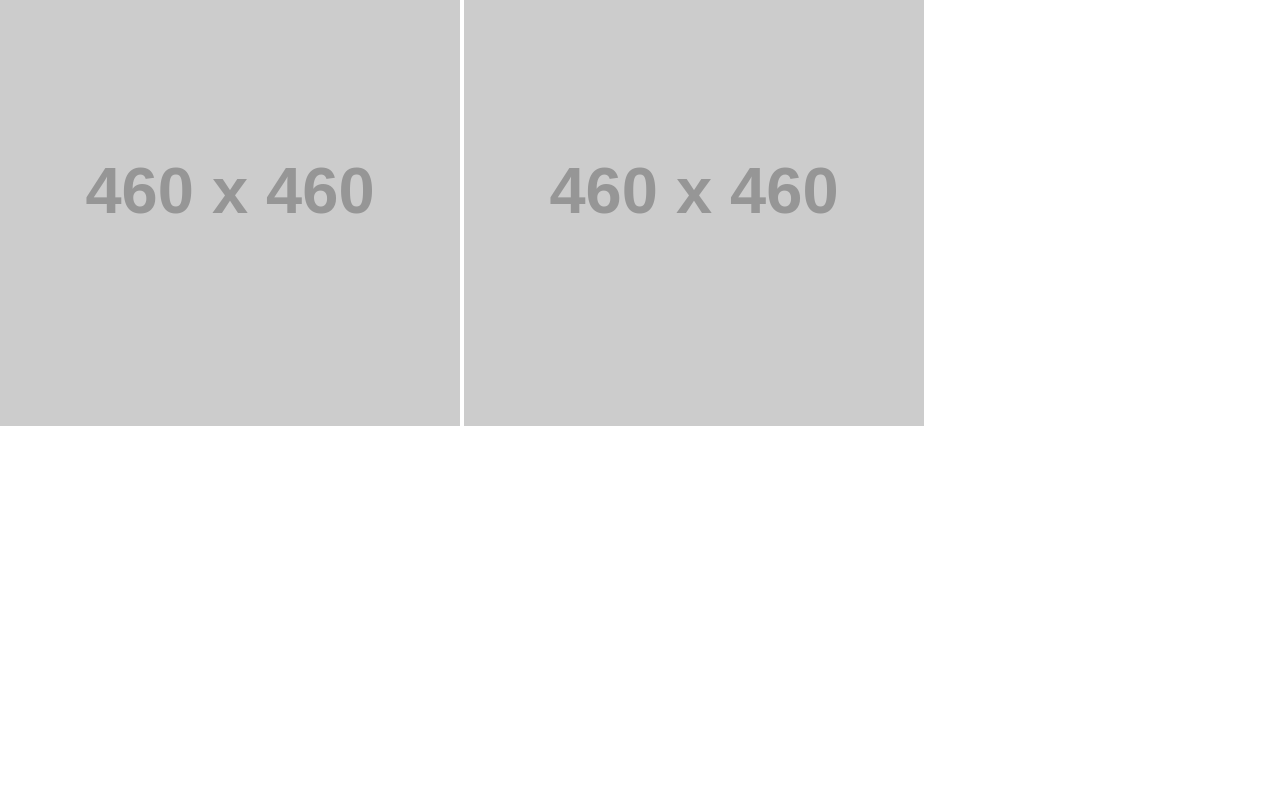
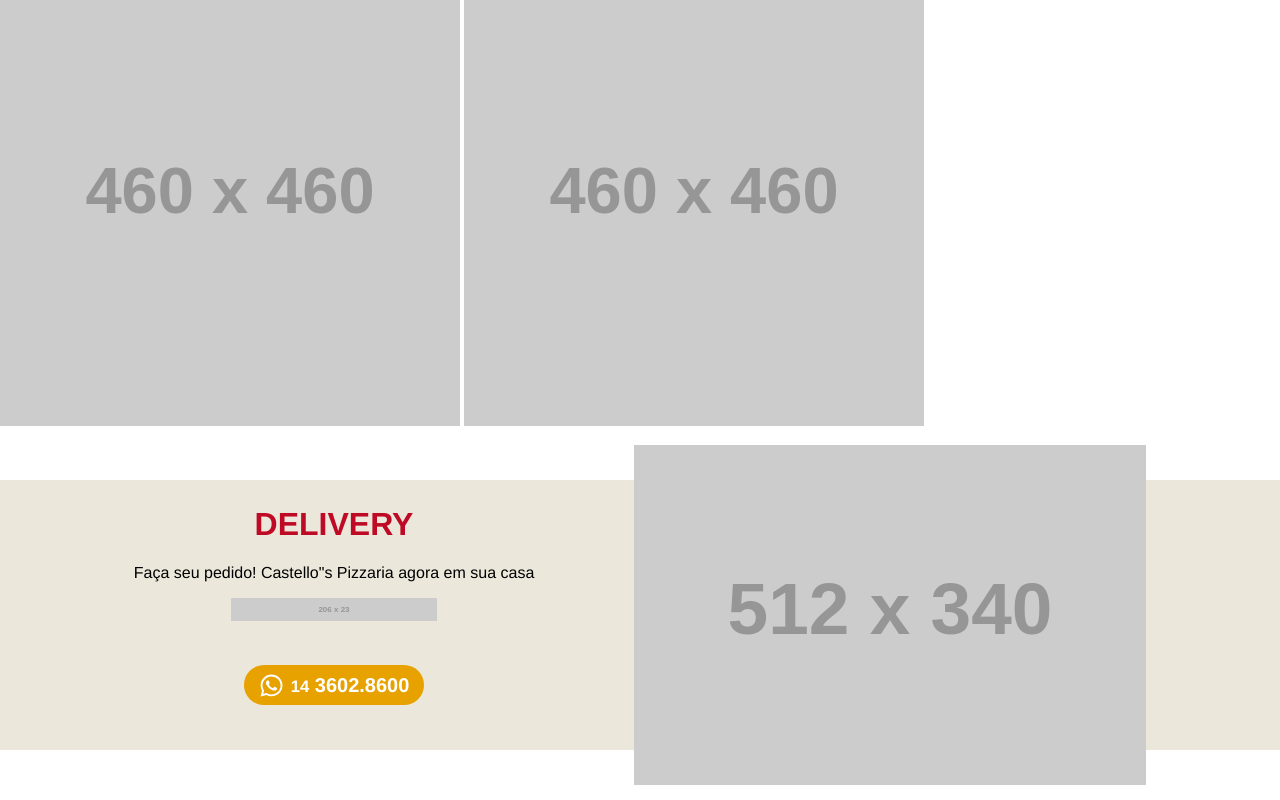
Before and after one commit to BiaS1lva6/PIZZARIA, a plain HTML site: page index.html in a window 1280 px wide. Shown: the part 1597-2397 px from the top of the page. Before the commit the page ends 2027 px from the top, so only its background shows below. Drawn offline with nearby package versions, Linux system fonts and the light colour scheme; placeholder pictures from the web are drawn by us.

Commit message:
lanche da manhã

```diff
--- a/css/style.css
+++ b/css/style.css
@@ -1,19 +1,22 @@
-body{ /* voltar do zero para colocar o tamanho q eu quiser */
+body {
+  /* voltar do zero para colocar o tamanho q eu quiser */
   margin: 0;
   padding: 0;
   box-sizing: border-box;
   font-family: Helvetica, sans-serif;
 }
 
-.fullcontainer{   /* a imagem não ficar escroalvel*/
+.fullcontainer {
+  /* a imagem não ficar escroalvel*/
   position: relative;
   padding: 0;
   margin: 0;
-overflow: hidden
+  overflow: hidden;
 }
 
-.bgfundo{ /* */
-   background: url(https://placehold.co/1920x1080) no-repeat center/cover;
+.bgfundo {
+  /* */
+  background: url(https://placehold.co/1920x1080) center/cover;
   /* background-color: blue;
       background-image: url(https://placehold.co/1920x1080);
       background-repeat: no-repeat;
@@ -24,7 +27,7 @@ overflow: hidden
   height: 700px;
 }
 
-header{
+header {
   color: white;
   position: fixed;
   top: 0;
@@ -32,14 +35,29 @@ header{
   right: 0;
   z-index: 1000;
 
-    background: linear-gradient(to bottom, rgba(0,0,0,0.8) 0%, rgba(0,0,0,0.8) 60%, rgba(0,0,0,0) 100%);
-    background: -webkit-linear-gradient(to bottom, rgba(0,0,0,0.8) 0%, rgba(0,0,0,0.8) 60%, rgba(0,0,0,0) 100%);
-    background: -moz-linear-gradient(to bottom, rgba(0,0,0,0.8) 0%, rgba(0,0,0,0.8) 60%, rgba(0,0,0,0) 100%);
+  background: linear-gradient(
+    to bottom,
+    rgba(0, 0, 0, 0.8) 0%,
+    rgba(0, 0, 0, 0.8) 60%,
+    rgba(0, 0, 0, 0) 100%
+  );
+  background: -webkit-linear-gradient(
+    to bottom,
+    rgba(0, 0, 0, 0.8) 0%,
+    rgba(0, 0, 0, 0.8) 60%,
+    rgba(0, 0, 0, 0) 100%
+  );
+  background: -moz-linear-gradient(
+    to bottom,
+    rgba(0, 0, 0, 0.8) 0%,
+    rgba(0, 0, 0, 0.8) 60%,
+    rgba(0, 0, 0, 0) 100%
+  );
 
   padding: 24px 0;
 }
 
-.container{
+.container {
   max-width: 1073px;
   margin: 0 auto;
 }
@@ -99,22 +117,22 @@ header{
   gap: 7px;
 }
 
-.Zap{  /* coloquei . porque é uma class se não for coloca # */
+.Zap {
+  /* coloquei . porque é uma class se não for coloca # */
   text-decoration: none;
   color: #fff;
-
 }
 
-.iFood{
+.iFood {
   position: fixed;
   right: 0;
   top: 200px;
-    box-shadow: -10px 10px 10px 0px rgba(0,0,0,0.75);
--webkit-box-shadow: -10px 10px 10px 0px rgba(0,0,0,0.75);
--moz-box-shadow: -10px 10px 10px 0px rgba(0,0,0,0.75);
+  box-shadow: -10px 10px 10px 0px rgba(0, 0, 0, 0.75);
+  -webkit-box-shadow: -10px 10px 10px 0px rgba(0, 0, 0, 0.75);
+  -moz-box-shadow: -10px 10px 10px 0px rgba(0, 0, 0, 0.75);
 }
 
-#BoasVindas{
+#BoasVindas {
   display: flex;
   justify-content: center;
   margin: 0 auto;
@@ -122,7 +140,7 @@ header{
   background: #f6f6f6;
 }
 
-#BoasVindas img{
+#BoasVindas img {
   padding: 0 100px;
 }
 
@@ -136,7 +154,7 @@ header{
   font-size: 13px;
   margin: 0;
   padding-top: 20px;
-    font-family: 'Times New Roman', Times, serif;
+  font-family: "Times New Roman", Times, serif;
 }
 
 #TextoBoasVindas h3 {
@@ -166,7 +184,7 @@ margin-bottom: 0;
   padding: 0;
 }
 
-#Cardapio h2{
+#Cardapio h2 {
   color: #d03012;
   text-transform: uppercase;
   font-size: 28px;
@@ -197,3 +215,25 @@ margin-bottom: 0;
     display: flex;
     justify-content: space-around;
 } */
+
+#Delivery {
+  max-height: 270px;
+  background: #ebe7db;
+  margin: 50px 0;
+  display: flex;
+  justify-content: center;
+  align-items: center;
+  gap: 100px;
+  text-align: center;
+}
+
+#Delivery h1{
+    text-transform: uppercase;
+    color: #bf0a26;
+    font-weight: 900;
+}
+
+#Delivery .sec-menu {
+    justify-content: center;
+    padding: 40px;
+}
--- a/index.html
+++ b/index.html
@@ -13,7 +13,7 @@
       <header>
         <div class="container site-header-main">
           <nav id="site-navigation" class="main-navigation">
-            <img src="https://placehold.co/211x58" alt="" height="58px" />
+            <img src="img/logo.webp" alt="" height="58px" />
             <!-- ul>li*4>a -->
             <ul id="menu-principal" class="primary-menu">
               <li><a href="">Castello's Pizza</a></li>
@@ -23,8 +23,11 @@
             </ul>
           </nav>
           <div class="sec-menu">
-              <a href="https://api.whatsapp.com/send?phone=5514360286000&text=Gostaria de fazer uma pedido."
-              target="_blank" class="Zap">
+            <a
+              href="https://api.whatsapp.com/send?phone=5514360286000&text=Gostaria de fazer uma pedido."
+              target="_blank"
+              class="Zap"
+            >
               <div id="btnZap">
                 <ion-icon name="logo-whatsapp"></ion-icon>
                 <b><small>14</small> 3602.8600</b>
@@ -64,16 +67,36 @@
         </div>
 
         <div id="Cardapio">
-            <img src="https://placehold.co/206x23" alt="">
+          <img src="https://placehold.co/206x23" alt="" />
           <h2>nosso cardápio</h2>
           <p><a href="" class="btnCardapio">conheça nossas delicias</a></p>
           <!-- div>img*4 -->
           <div id="PromoPizza">
-                <img src="https://placehold.co/460x460" alt="">
-                <img src="https://placehold.co/460x460" alt="">
-                <img src="https://placehold.co/460x460" alt="">
-                <img src="https://placehold.co/460x460" alt="">
+            <img src="https://placehold.co/460x460" alt="" />
+            <img src="https://placehold.co/460x460" alt="" />
+            <img src="https://placehold.co/460x460" alt="" />
+            <img src="https://placehold.co/460x460" alt="" />
           </div>
+        </div>
+        <div id="Delivery">
+          <div>
+            <h1>delivery</h1>
+            <p>Faça seu pedido! Castello"s Pizzaria agora em sua casa</p>
+            <img src="https://placehold.co/206x23" alt="" />
+            <div class="sec-menu">
+              <a
+                href="https://api.whatsapp.com/send?phone=5514360286000&text=Gostaria de fazer uma pedido."
+                target="_blank"
+                class="Zap"
+              >
+                <div id="btnZap">
+                  <ion-icon name="logo-whatsapp"></ion-icon>
+                  <b><small>14</small> 3602.8600</b>
+                </div>
+              </a>
+            </div>
+          </div>
+          <img src="https://placehold.co/512x340" alt="" />
         </div>
       </main>
 
```
Also changed, not shown: img/fundo 1.jpg (added), img/logo.webp (added). Lines whose indentation alone changed are shown as unchanged.
